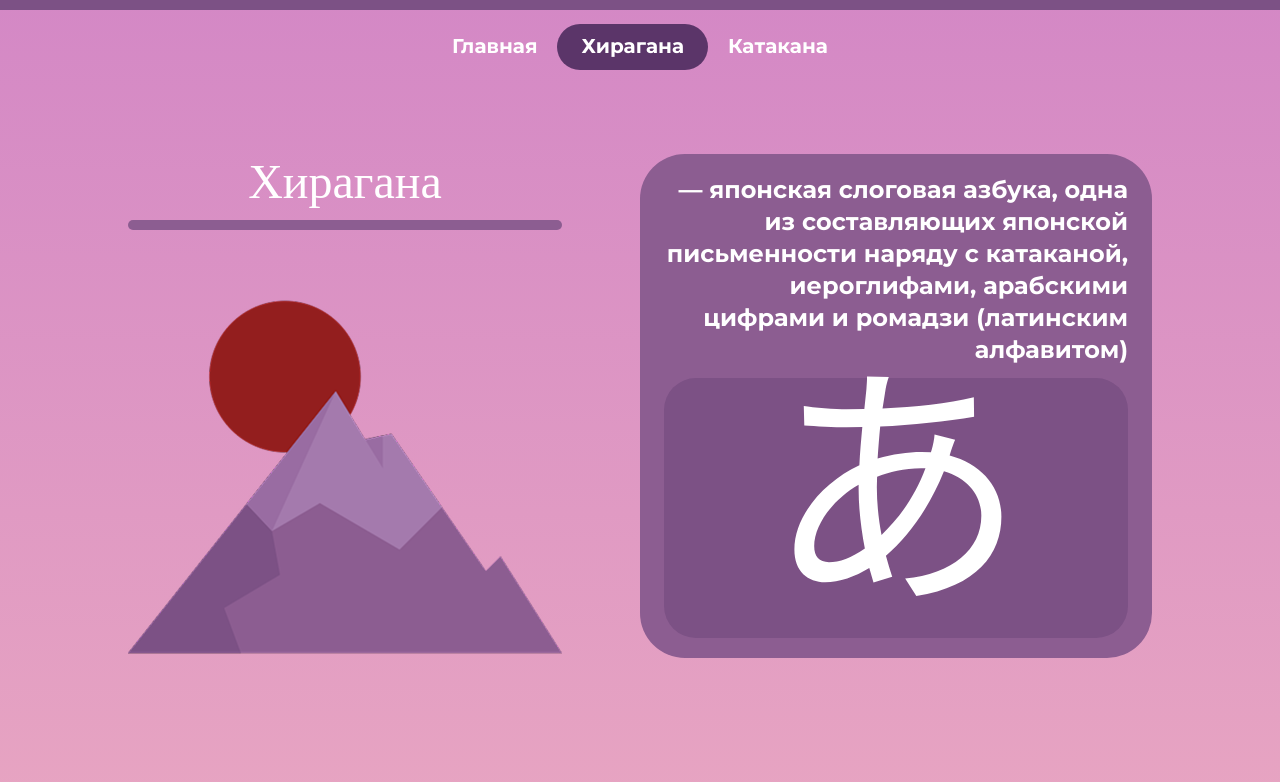
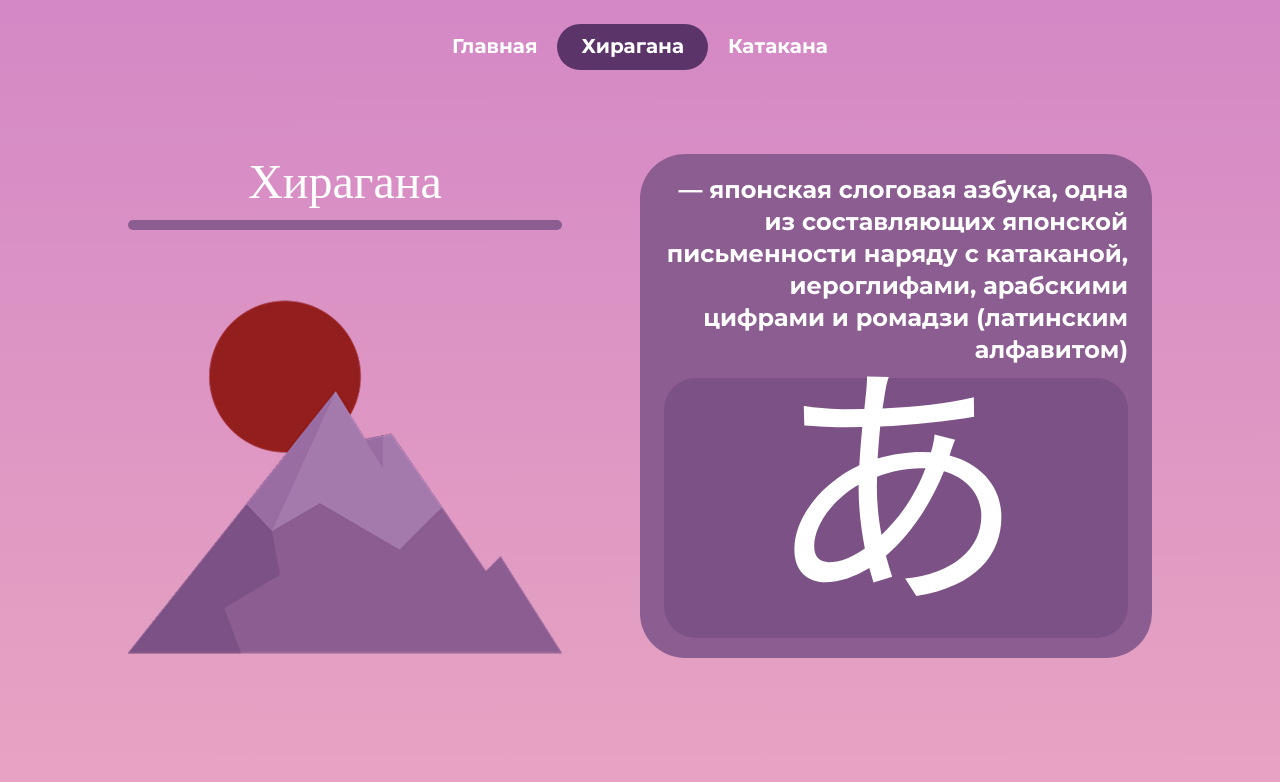
Before and after one commit to makesomelayouts/hirakata, a React (Vite) app: page /hiragana in a window 1280 px wide. Shown: the top 782 px of the page. Built offline with nearby package versions, Linux system fonts and the light colour scheme; a web font is replaced by a local one.

Commit message:
Remove indicators

```diff
--- a/src/pages/Hiragana.jsx
+++ b/src/pages/Hiragana.jsx
@@ -23,20 +23,6 @@ function Hiragana() {
     >
       <Header />
 
-      <motion.div
-        id="scroll-indicator"
-        style={{
-          scaleX,
-          position: "fixed",
-          top: 0,
-          left: 0,
-          right: 0,
-          height: 10,
-          originY: -0,
-          backgroundColor: "#7C5185",
-          zIndex: 20,
-        }}
-      />
       <section className="flex flex-col items-center justify-center lg:flex-row gap-[78px]">
         <div className="flex flex-col items-center justify-center">
           <h1 className="mt-[64px] text-center font-header text-5xl">
--- a/src/pages/Katakana.jsx
+++ b/src/pages/Katakana.jsx
@@ -20,20 +20,6 @@ function Katakana() {
     >
       <Header />
 
-      <motion.div
-        id="scroll-indicator"
-        style={{
-          scaleX,
-          position: "fixed",
-          top: 90,
-          left: 0,
-          right: 0,
-          height: 10,
-          originX: 0,
-          backgroundColor: "#EBAAC1",
-        }}
-      />
-
       <Footer />
     </motion.div>
   );
```
